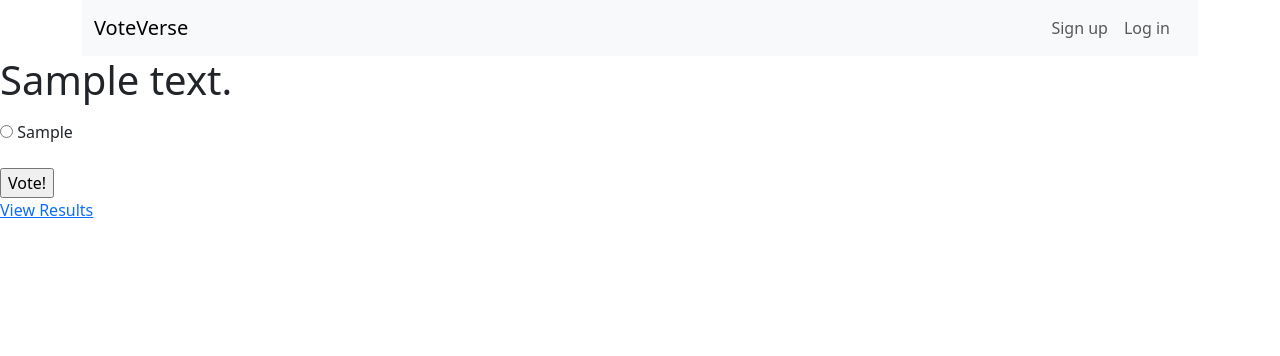
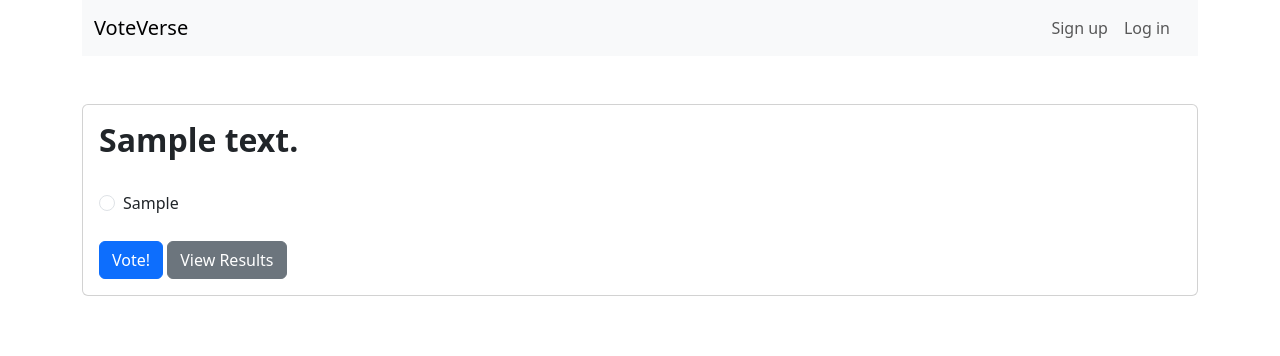
Before and after one commit to ravin-d-27/Poll_App, a Django app: template Polls_App/polls/templates/polls/detail.html in a window 1280 px wide. Shown: the top 356 px of the page. Run offline with Django 4.2, Linux system fonts and the light colour scheme; the template is opened without the code that fills it: values that come from a table or form of the project are taken from there, others are empty; tables that the repository leaves empty hold one stand-in row (values such as "Sample post"); parts of the project's set-up code (start-up, migrations or seed data) failed here and were passed over.

Commit message:
Designed the results.html and detail.html

```diff
--- a/Polls_App/polls/templates/polls/detail.html
+++ b/Polls_App/polls/templates/polls/detail.html
@@ -1,29 +1,40 @@
-<!-- details.html -->
+
 {% extends 'base.html' %}
 
 {% block content %}
 
     {% if user_has_voted %}
-        <p>You have already voted for this question.</p>
+    <br>
+    <div class='container'>
+        <div class="alert alert-primary container" role="alert" align='center'>
+            <p>You have already voted for this question</p>
+            <a href="{% url 'polls:results' question.id %}" class="btn btn-success">View Results</a>
+        </div>
+    </div>
     {% else %}
+    <br>
+    <br>
+    <div class='container'>
         <form action="{% url 'polls:vote' question.id %}" method="POST">
             {% csrf_token %}
-            <fieldset>
-                <legend>
-                    <h1>{{ question.question_text }}</h1>
-                </legend>
-
-                {% for choice in question.choice_set.all %}
-                    <input type="radio" name="choice" id="choice{{ forloop.counter }}" value="{{ choice.id }}">
-                    <label for='choice{{forloop.counter}}'>{{choice.choices}}</label>
+            <div class="card">
+                <div class="card-body" >
+                    <h2 class="card-title"><b>{{ question.question_text }}</b></h2><br>
+                    {% for choice in question.choice_set.all %}
+                        <div class="form-check">
+                            <input class="form-check-input" type="radio" name="choice" id="choice{{ forloop.counter }}" value="{{ choice.id }}">
+                            <label for='choice{{forloop.counter}}'>{{choice.choices}}</label>
+                        </div>
+                    {% endfor %}
                     <br>
-                {% endfor %}
-
-                <br>
-                <input type="submit" value="Vote!">
-            </fieldset>
+                    <div align='left'>
+                    <button type="submit" class="btn btn-primary">Vote!</button>
+                    <a href="{% url 'polls:results' question.id %}" class="btn btn-secondary">View Results</a>
+                    </div>
+                </div>
+            </div>
         </form>
     {% endif %}
+</div>
 
-    <a href="{% url 'polls:results' question.id %}">View Results</a>
 {% endblock %}
```
Also changed, not shown: Polls_App/polls/templates/polls/results.html (+34 -5 lines).
